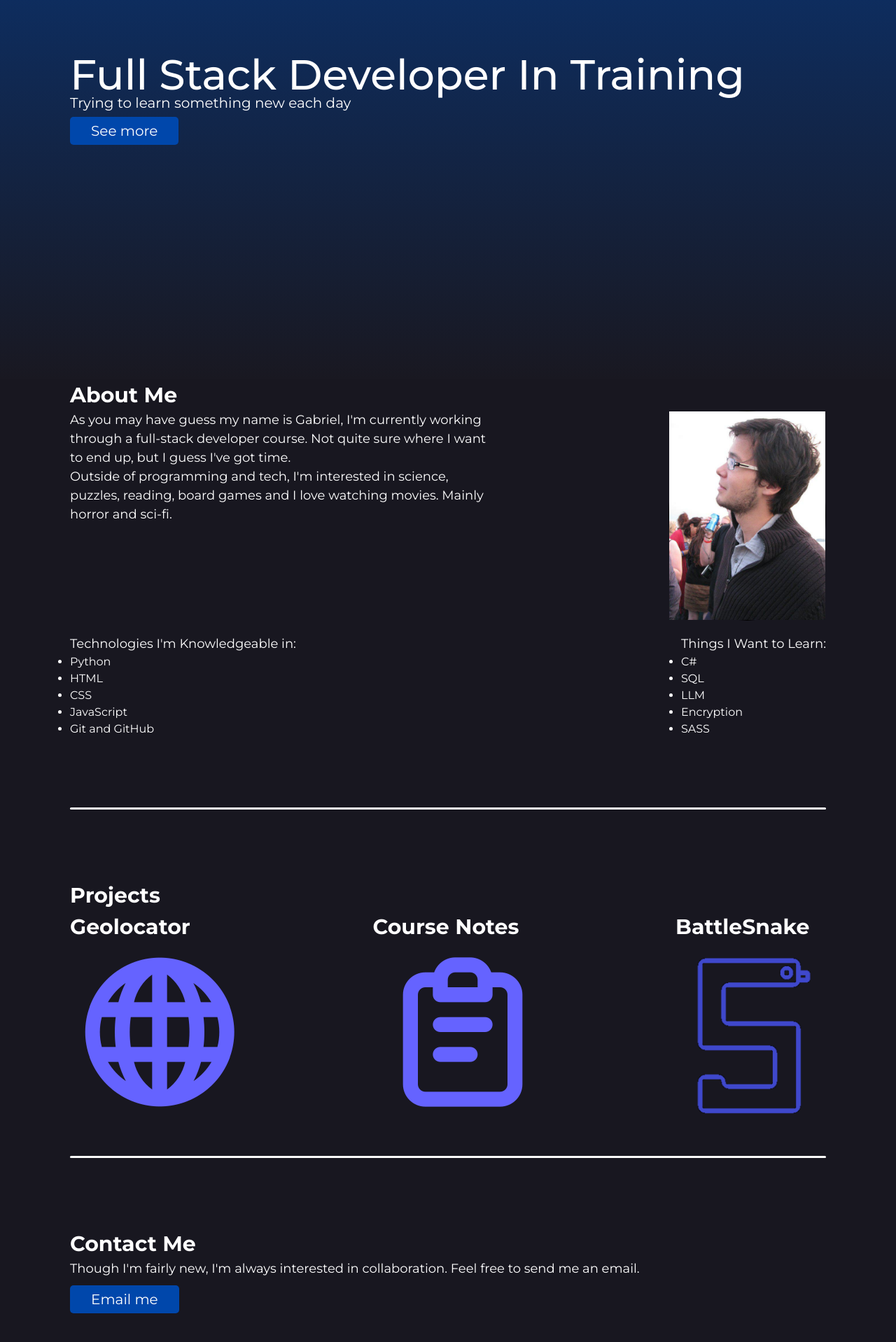
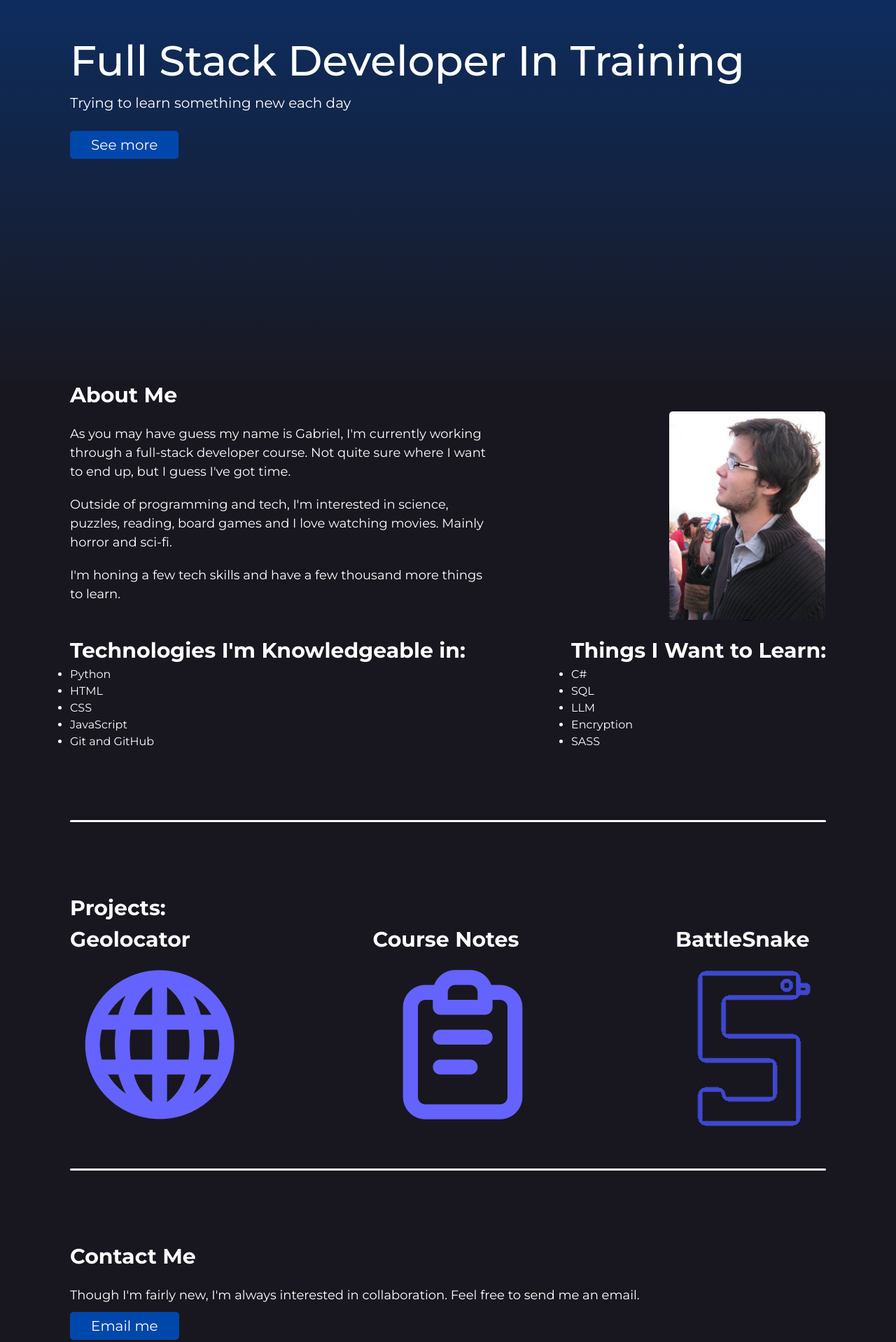
Before and after one commit to G-Linski/initial-website, a plain HTML site: page index.html in a window 1280 px wide. Shown: the part 320-2238 px from the top of the page at 70% size. Drawn offline with Linux system fonts and the light colour scheme.

Commit message:
minor revision, responsiveness start

```diff
--- a/assets/style/style.css
+++ b/assets/style/style.css
@@ -112,29 +112,21 @@ nav ul li a:hover {
   background-position: center;
   z-index: 1;
   height: 800;
-  align-items: center;
-  justify-content: center;
 }
 
-.landing-items {
-  display: block;
-  width: 100%;
-}
+
 
 .landing-text-main {
-  justify-content: left;
   width: 100%;
   height: 800px;
   line-height: 1;
   display: flex;
   align-items: center;
+  justify-content: left;
 }
 
 .landing-text-sub {
   justify-content: left;
-  width: 100%;
-  height: 310px;
-  line-height:1.4;
   display: flex;
   align-items: center;
 }
@@ -143,6 +135,9 @@ nav ul li a:hover {
   font-size: 60px;
   color: var(--font-text-main);
   font-weight: 500;
+}
+.landing-items p {
+  margin: 20px 0;
 }
 
 .landing-paragraph{
@@ -182,8 +177,7 @@ a:link, a:visited {
 /*              About Me                    */
 /*------------------------------------------*/
 
-
-.about-container{
+.about-container {
   display:flex;
   max-width: 100%;
   flex-wrap: wrap;
@@ -198,6 +192,10 @@ a:link, a:visited {
   max-width:calc(60% - 50px);
 }
 
+.about-text p {
+  margin: 20px 0;
+}
+
 .about-picture{
   max-width:calc(30% - 50px);
   height:300px;
@@ -208,6 +206,9 @@ a:link, a:visited {
   justify-content:space-evenly;
 }
 
+.about-picture img {
+  border-radius: 5px;
+}
 
 
 .about-skills {
@@ -238,6 +239,11 @@ a:link, a:visited {
 /*------------------------------------------*/
 /*              Contact                     */
 /*------------------------------------------*/
+
+.contact-container {
+  margin: 20px 0;
+}
+
 
 
 /*------------------------------------------*/
@@ -279,6 +285,44 @@ footer ul li a:hover {
   color: #eaeaff;
 }
 
+/*------------------------------------------*/
+/*             Responsiveness               */
+/*------------------------------------------*/
+
+
+
+@media(max-width:768px) {
+  .nav{
+      translate: -100%;
+      display: none;
+  }
+
+
+
+
+  body {
+    background-color: red;
+  }
+
+
+}
+
+@media(max-width:600px) {
+
+  .project-box {
+    max-width:calc(90% - 10px);
+    flex: 0 0 calc(90% - 10px);
+  }
+
+  body {
+    background-color: blue;
+  }
+
+}
+
+
+
+
 
 
 /*------------------------------------------*/
--- a/index.html
+++ b/index.html
@@ -11,7 +11,7 @@
     <link href="https://cdnjs.cloudflare.com/ajax/libs/font-awesome/6.5.1/css/all.min.css" rel="stylesheet">
     <link rel="stylesheet" href="./assets/style/reset.css">
     <link rel="stylesheet" href="./assets/style/style.css">
-    <script src="./assets/script/script.js" defer></script>
+    <!-- <script src="./assets/script/script.js" defer></script> -->
   </head>
   <body>
     <header class ="landing">
@@ -24,6 +24,7 @@
             <li><a href="https://ip-api.com/">About</a></li>
             <li><a href="https://ip-api.com/">Projects</a></li>
             <li><a href="https://github.com/G-Linski/where-am-i">Contact</a></li>
+            <li><a href="https://ip-api.com/">GitHub</a></li>
           </ul>
         </nav>
       </div>
@@ -48,18 +49,20 @@
               through a full-stack developer course. Not quite sure where I
               want to end up, but I guess I've got time.
             </p>
-            <p></p>
             <p>Outside of programming and tech, I'm interested in science,
               puzzles, reading, board games and I love watching movies. Mainly
               horror and sci-fi.
+            </p>
+            <p>I'm honing a few tech skills and have a few thousand more things
+              to learn.
             </p>
           </div>
           <div class="about-picture">
             <img src="./assets/img/me.jpg">
           </div>
           <div class="skill-know">
-            <p>Technologies I'm Knowledgeable in:
-            </p>
+            <h2>Technologies I'm Knowledgeable in:
+            </h2>
             <ul>
               <li>Python</li>
               <li>HTML</li>
@@ -69,8 +72,8 @@
             </ul>
           </div>
           <div class="skill-learn">
-            <p>Things I Want to Learn:
-            </p>
+            <h2>Things I Want to Learn:
+            </h2>
             <ul>
               <li>C#</li>
               <li>SQL</li>
@@ -84,28 +87,33 @@
       </section>
       <section class="container">
         <div class="project-title">
-          <h2>Projects</h2>
+          <h2>Projects:</h2>
         </div>
         <div class="project-container">
           <div class="project-box">
             <h2>Geolocator</h2>
-            <img src="./assets/img/globe-icon.png">
+            <a href="https://g-linski.github.io/where-am-i/">
+              <img src="./assets/img/globe-icon.png" >
+            </a>
           </div>
+
           <div class="project-box">
             <h2>Course Notes</h2>
-            <img src="./assets/img/notes-icon.png">
+            <a href="https://github.com/G-Linski/course-notes-2024">
+              <img src="./assets/img/notes-icon.png">
+            </a>
+          </div>
 
-          </div>
           <div class="project-box">
             <h2>BattleSnake</h2>
-            <img src="./assets/img/snake-icon-b.png">
+            <a href="https://github.com/G-Linski/battlesnake">
+              <img src="./assets/img/snake-icon-b.png">
+            </a>
+          </div>
 
-          </div>
         </div>
         <div class="divide-line"></div>
       </section>
-
-
       <section class="container">
         <div class="contact-title">
           <h2>Contact Me</h2>
@@ -113,13 +121,10 @@
         <div class="contact-container">
           <p>Though I'm fairly new, I'm always interested in collaboration.
             Feel free to send me an email.
-
           </p>
           <button type="button">Email me</button>
         </div>
       </section>
-
-
     </main>
     <footer>
       <div class="container flex space-between">
```
